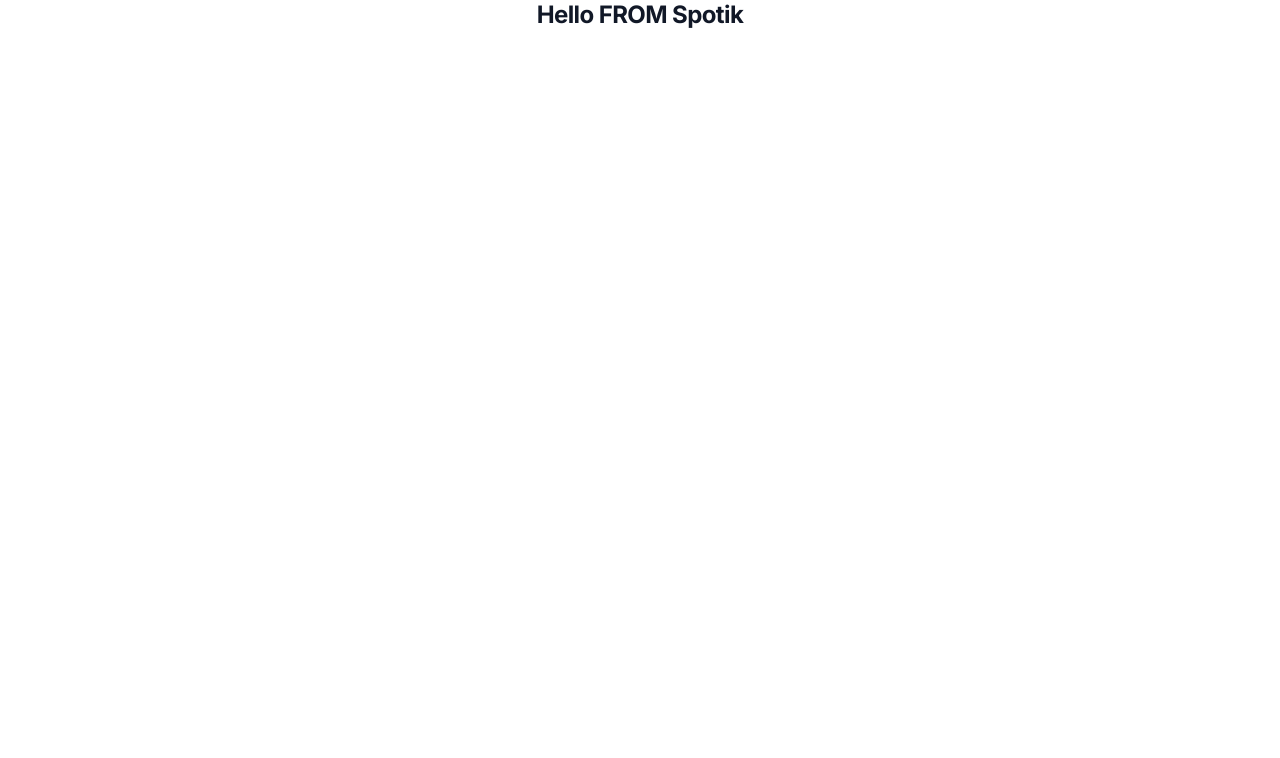
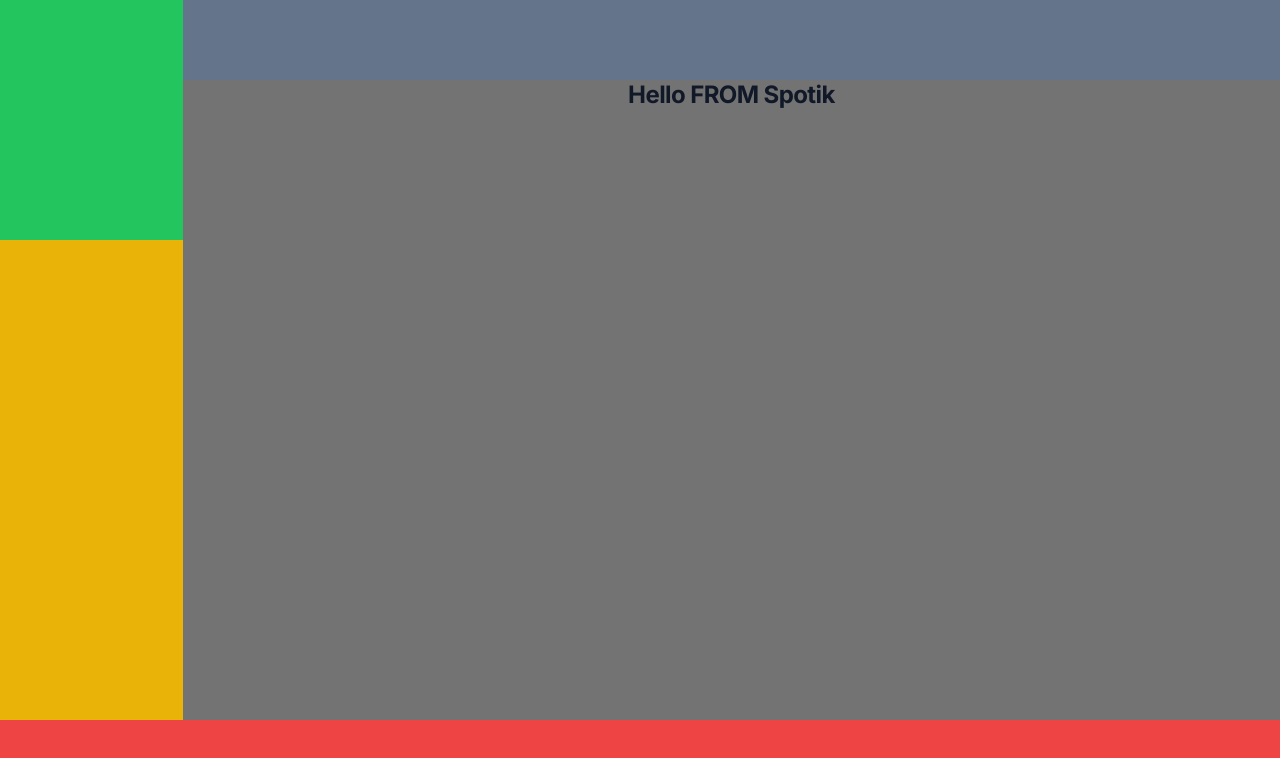
Before and after one commit to kysonic/spotik, a Next.js app: page / in a window 1280 px wide. Shown: the top 758 px of the page. Built offline with nearby package versions, Linux system fonts and the light colour scheme.

Commit message:
feat: main layout

```diff
--- /dev/null
+++ b/src/app/(home)/layout.tsx
@@ -0,0 +1,15 @@
+export type MainLayoutProps = Readonly<{
+  children: React.ReactNode;
+}>;
+
+export default function MainLayout({ children }: MainLayoutProps) {
+  return (
+    <div className="min-h-screen main-layout">
+      <div className="bg-slate-500 min-h-96" style={{ gridArea: 'nav' }}></div>
+      <div className="bg-green-500 min-h-96 hidden md:block" style={{ gridArea: 'sidenav' }}></div>
+      <div className="bg-neutral-500 min-h-96" style={{ gridArea: 'content' }}>{children}</div>
+      <div className="bg-yellow-500 min-h-96" style={{ gridArea: 'library' }}></div>
+      <div className="bg-red-500 min-h-96" style={{ gridArea: 'player' }}></div>
+    </div>
+  );
+}
--- a/src/app/dashboard/page.tsx
+++ /dev/null
@@ -1,3 +0,0 @@
-export default function DashboardPage() {
-  return <h1>Hello from dashboard</h1>;
-}
--- a/src/app/globals.css
+++ b/src/app/globals.css
@@ -28,4 +28,24 @@
   .btn-error {
     @apply bg-red-500 hover:bg-red-700 focus:ring-red-300 disabled:bg-red-500;
   }
+
+  .main-layout {
+    display: grid;
+
+    grid-template-areas:
+      'sidenav nav nav'
+      'sidenav content content'
+      'library content content'
+      'player player player';
+
+    grid-template-columns: 1fr 3fr 3fr;
+    grid-template-rows: 80px 160px 1fr 80px;
+  }
+
+  @media (max-width: theme('screens.md')) {
+    .main-layout {
+      display: flex;
+      flex-direction: column;
+    }
+  }
 }
```
Also changed, not shown: src/app/(home)/page.tsx (renamed from src/app/page.tsx).
